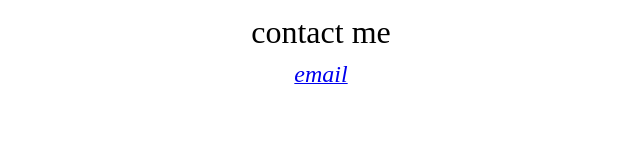
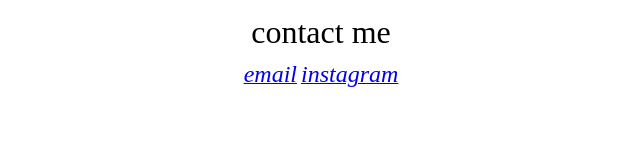
Before and after one commit to yarshys/website, a plain HTML site: page contact.html in a window 1280 px wide. Shown: the whole page, without its empty margins (327-967 px from the left). Drawn offline with Linux system fonts and the light colour scheme.

Commit message:
Update contact.html

```diff
--- a/contact.html
+++ b/contact.html
@@ -16,6 +16,7 @@
 
 
     <a href="mailto:kierengmarsh@gmail.com"><font size="+2.5"><i>email</i></font></a>
+    <a href="https://www.instagram.com/kgmrsh/"><font size="+2.6"><i>instagram</i></font></a>
 </p>
 
 
```
